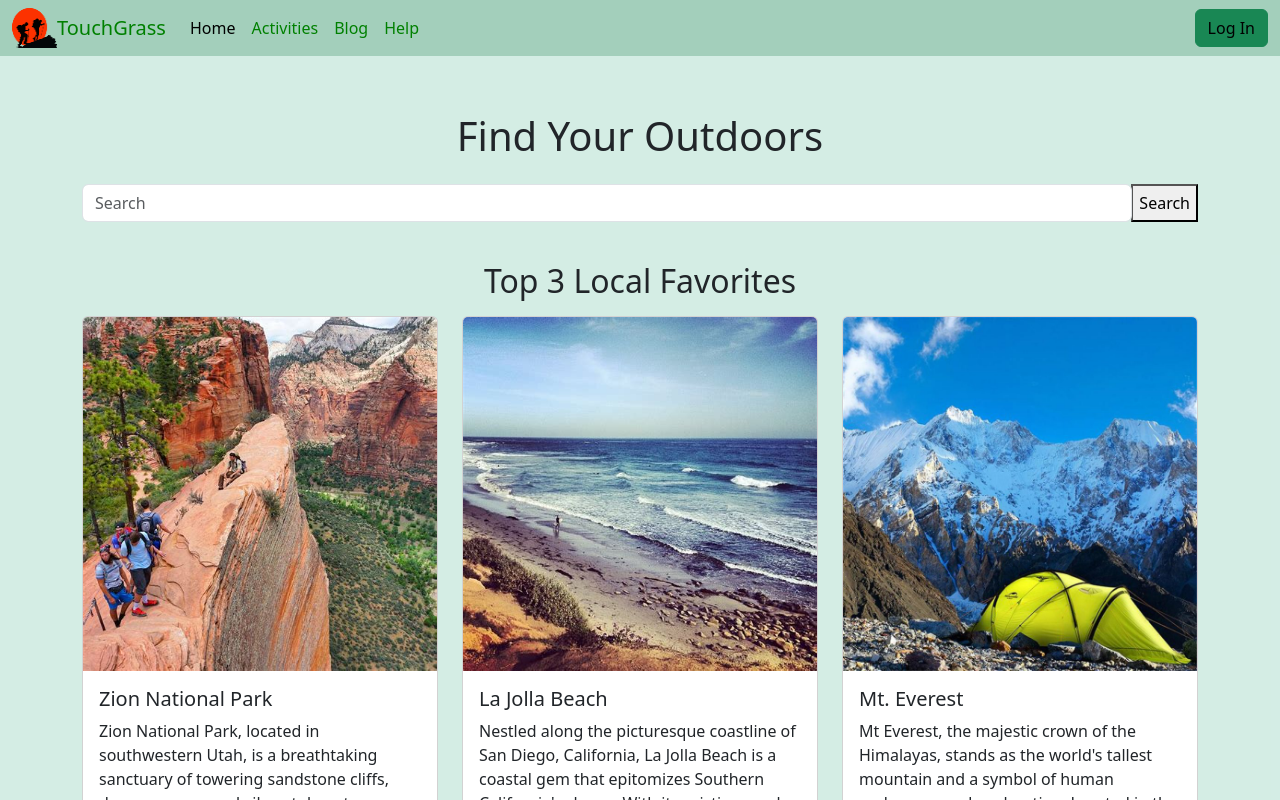
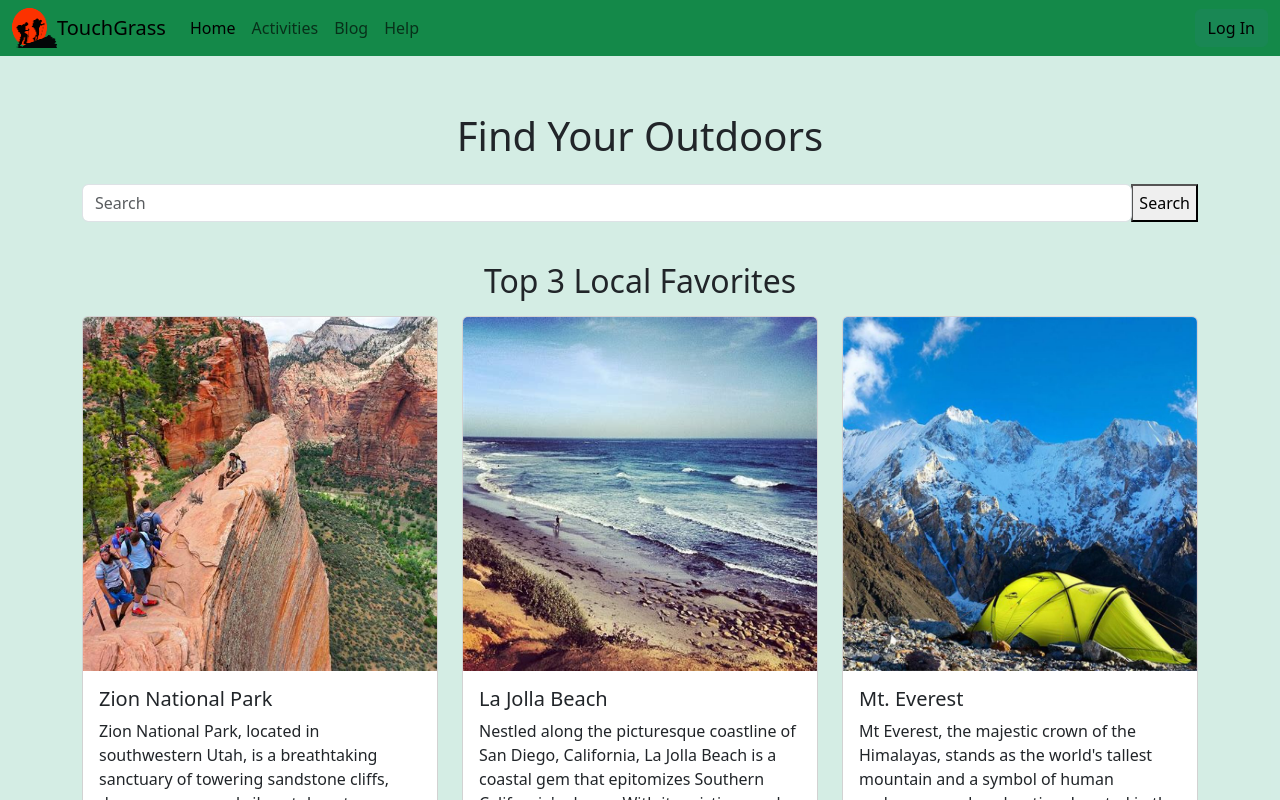
Before and after one commit to COMPE561GROUP2/gui, a React (Create React App) app: page /home in a window 1280 px wide. Shown: the top 800 px of the page. Built offline with nearby package versions, Linux system fonts and the light colour scheme.

Commit message:
Made navbar colors more pronounced

```diff
--- a/src/elements/Navbar.js
+++ b/src/elements/Navbar.js
@@ -27,7 +27,7 @@ const Navbar = () => {
       <style
         dangerouslySetInnerHTML={{
           __html:
-            ".navbar-custom {background-color: rgb(163, 207, 187);} .navbar-custom .navbar-brand, .navbar-custom .nav-link,.navbar-custom .navbar-nav, .navbar-custom .navbar-text {color: green;}",
+            ".navbar-custom {background-color: rgb(20, 137, 73);} .navbar-custom .navbar-brand, .navbar-custom .nav-link,.navbar-custom .navbar-nav, .navbar-custom .navbar-text {color: dark-green;}",
         }}
       />
       <nav className="navbar navbar-expand-lg navbar-custom">
--- a/src/pages/Home.js
+++ b/src/pages/Home.js
@@ -39,9 +39,9 @@ const Home = () => {
       <section id="Activities">
         <h2 className="text-center my-3">Top 3 Local Favorites</h2>
         <div className="container">
-          <div className="row gy-3">
-            <div className="col-md-4">
-              <div className="card h-100">
+          <div className="row">
+            <div className="col-lg">
+              <div className="card">
                 <img src={images.hike1} className="card-img-top" alt="..." />
                 <div className="card-body">
                   <h5 className="card-title">Zion National Park</h5>
@@ -64,8 +64,8 @@ const Home = () => {
                 </div>
               </div>
             </div>
-            <div className="col-md-4">
-              <div className="card h-100">
+            <div className="col-lg">
+              <div className="card">
                 <img src={images.surf1} className="card-img-top" alt="..." />
                 <div className="card-body">
                   <h5 className="card-title">La Jolla Beach</h5>
@@ -87,8 +87,8 @@ const Home = () => {
                 </div>
               </div>
             </div>
-            <div className="col-md-4">
-              <div className="card h-100">
+            <div className="col-lg">
+              <div className="card">
                 <img src={images.hike2} className="card-img-top" alt="..." />
                 <div className="card-body">
                   <h5 className="card-title">Mt. Everest</h5>
```
